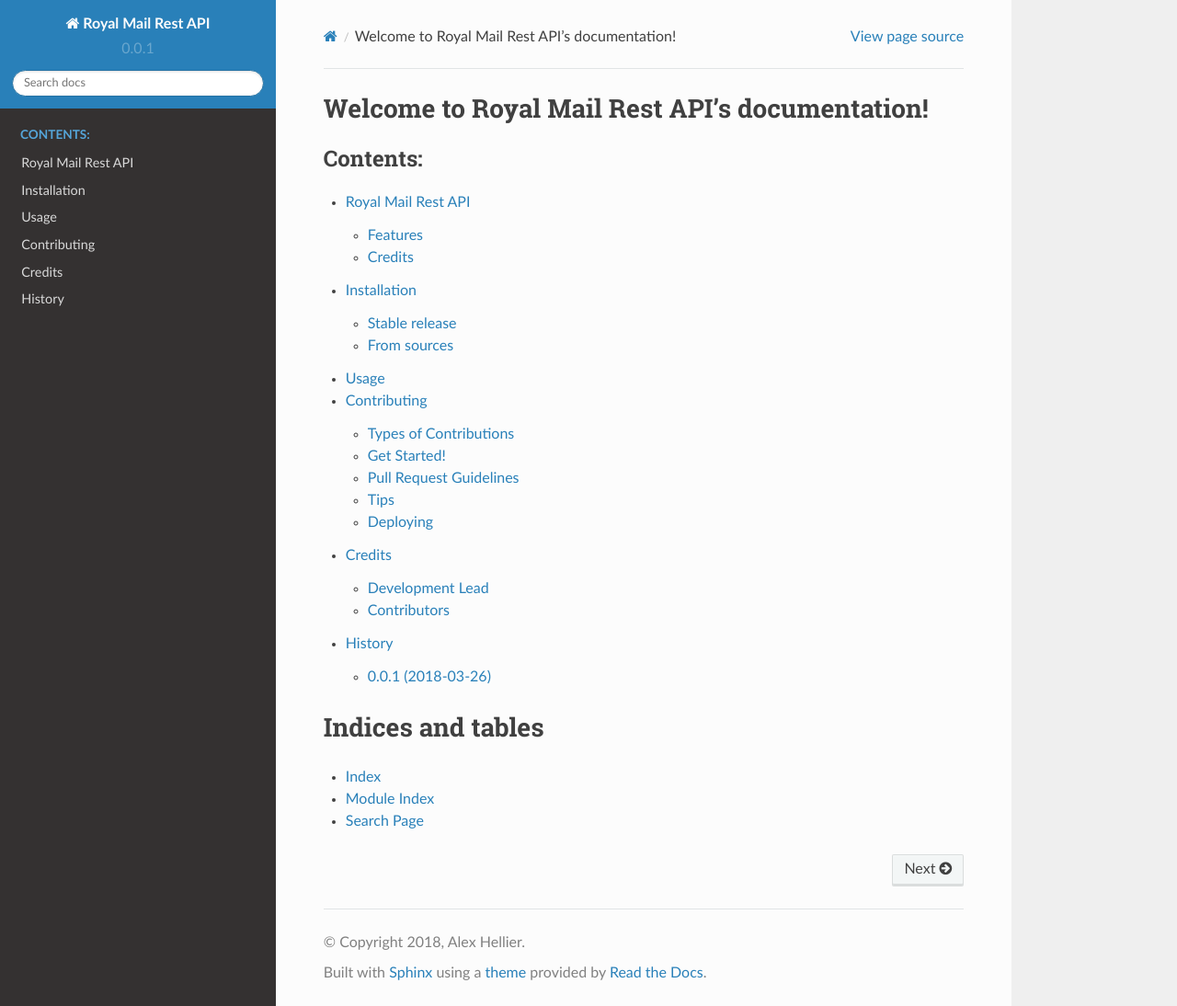
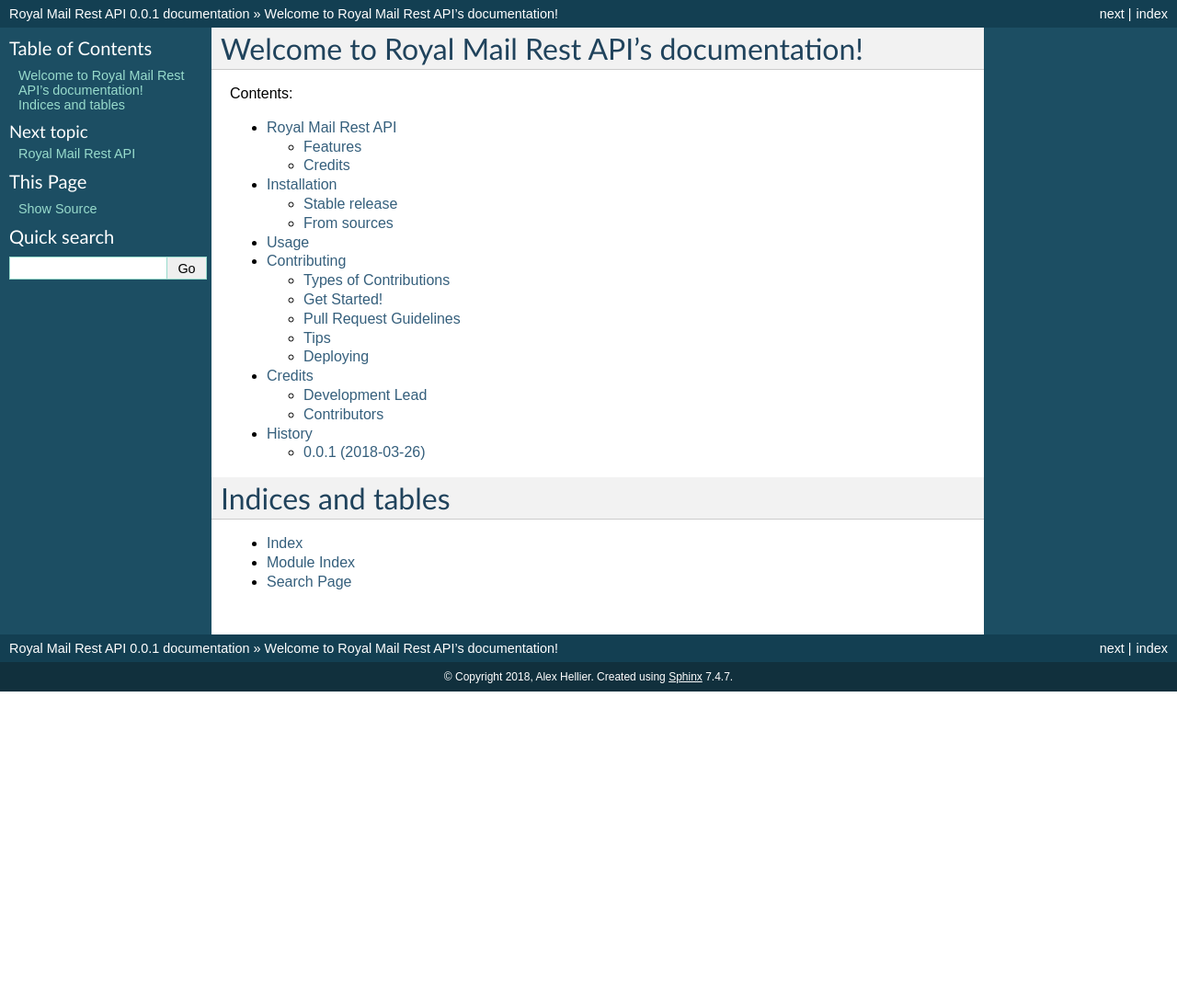
Before and after one commit to Bobspadger/royal_mail_rest_api, a Sphinx documentation site: the page built from docs/index.rst, in a window 1280 px wide and 1094 px high. Shown: the whole window at 92% size. Built offline with Sphinx 7.4.7, drawn with Linux system fonts in a browser that asks for light colours; pages that are not in the unit, such as notebooks, are missing from menus.

Commit message:
fix rtd theme, shows as 'use default' in the help file

```diff
--- a/docs/conf.py
+++ b/docs/conf.py
@@ -23,7 +23,6 @@
 sys.path.insert(0, os.path.abspath('..'))
 
 import royal_mail_rest_api
-import sphinx_rtd_theme
 # -- General configuration ---------------------------------------------
 
 # If your documentation needs a minimal Sphinx version, state it here.
@@ -84,7 +83,7 @@
 # The theme to use for HTML and HTML Help pages.  See the documentation for
 # a list of builtin themes.
 #
-html_theme = 'sphinx_rtd_theme'
+html_theme = 'default'
 
 # Theme options are theme-specific and customize the look and feel of a
 # theme further.  For a list of options available for each theme, see the
--- a/requirements_dev.txt
+++ b/requirements_dev.txt
@@ -6,7 +6,6 @@
 tox==2.9.1
 coverage==4.5.1
 Sphinx==1.7.1
-sphinx_rtd_theme
 twine==1.10.0
 requests>=2.18.4
 pytest==3.4.2
```
